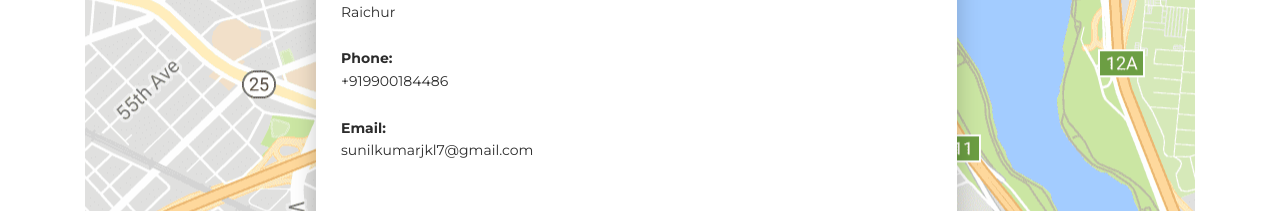
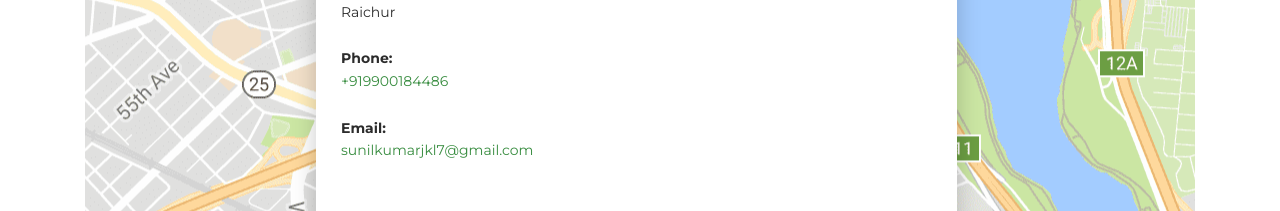
Before and after one commit to SKPatil18/R_Sunil_Kumar, a plain HTML site: page index.html in a window 1280 px wide. Shown: the part 4130-4341 px from the top of the page. Drawn offline with nearby package versions, Linux system fonts and the light colour scheme.

Commit message:
Update index.html

```diff
--- a/index.html
+++ b/index.html
@@ -318,9 +318,9 @@
                     <p class="mb-0"><strong>Address:</strong></p>
                     <p class="pb-2">KIADB Housing Board Yermarus, Raichur</p>
                     <p class="mb-0"><strong>Phone:</strong></p>
-                    <p class="pb-2">+919900184486</p>
+                    <p class="pb-2"><a href="tel:+919900184486">+919900184486</a></p>
                     <p class="mb-0"><strong>Email:</strong></p>
-                    <p>sunilkumarjkl7@gmail.com</p>
+                    <p><a href="mailto:sunilkumarjkl7@gmail.com">sunilkumarjkl7@gmail.com</a></p>
                   </div>
                 </div>
               </div>
```
